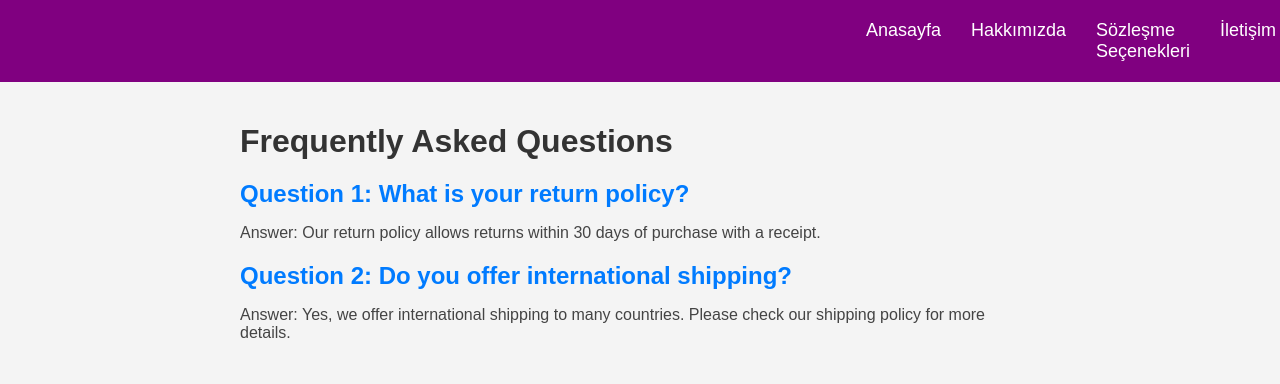
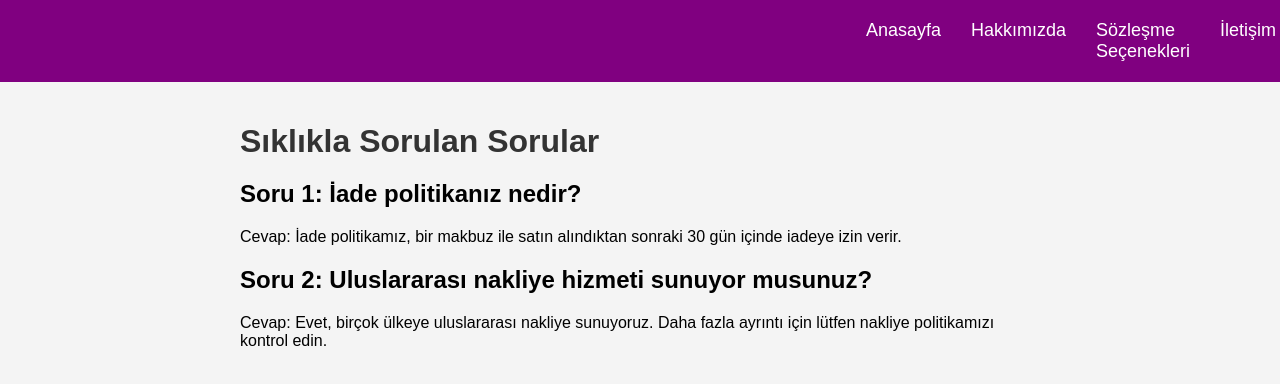
Before and after one commit to mehmetenesaydin/1august, a React (Vite) app in the folder 1august.client/: page /faq in a window 1280 px wide. Shown: the top 384 px of the page. Built offline with nearby package versions, Linux system fonts and the light colour scheme.

Commit message:
Arayüzde FAQ SSS olarak değiştirildi.

```diff
--- a/1august.client/src/App.css
+++ b/1august.client/src/App.css
@@ -111,29 +111,29 @@ nav {
     }
 
 /* FAQ Sayfası Stili */
-.faq-container {
+.sss-container {
     max-width: 800px;
     margin: 0 auto;
     padding: 20px;
 }
 
-    .faq-container h1 {
+    .sss-container h1 {
         font-size: 2rem;
         color: #333;
         margin-bottom: 20px;
     }
 
-    .faq-container .faq-item {
+    .sss-container .faq-item {
         margin-bottom: 20px;
     }
 
-        .faq-container .faq-item h2 {
+        .sss-container .faq-item h2 {
             font-size: 1.5rem;
             color: #007bff;
             margin-bottom: 10px;
         }
 
-        .faq-container .faq-item p {
+        .sss-container .faq-item p {
             font-size: 1rem;
             color: #444;
         }
--- a/1august.client/src/App.tsx
+++ b/1august.client/src/App.tsx
@@ -4,7 +4,7 @@ import Home from './pages/Home';
 import About from './pages/About';
 import Services from './pages/Services';
 import Contact from './pages/Contact';
-import FAQ from './pages/FAQ';
+import FAQ from './pages/SSS';
 import DownloadContract from './pages/DownloadContract'; // Yeni sayfa importu
 import jlogo from './assets/jlogo.png';
 
--- a/1august.client/src/pages/FAQ.tsx
+++ /dev/null
@@ -1,21 +0,0 @@
-import React from 'react';
-import '../App.css'; // CSS dosyasını import et
-
-const FAQ: React.FC = () => {
-    return (
-        <div className="faq-container">
-            <h1>Frequently Asked Questions</h1>
-            <div className="faq-item">
-                <h2>Question 1: What is your return policy?</h2>
-                <p>Answer: Our return policy allows returns within 30 days of purchase with a receipt.</p>
-            </div>
-            <div className="faq-item">
-                <h2>Question 2: Do you offer international shipping?</h2>
-                <p>Answer: Yes, we offer international shipping to many countries. Please check our shipping policy for more details.</p>
-            </div>
-            {/* Add more FAQs as needed */}
-        </div>
-    );
-};
-
-export default FAQ;
--- a/1august.client/src/pages/Home.tsx
+++ b/1august.client/src/pages/Home.tsx
@@ -1,8 +1,9 @@
 
-import React from 'react';
+
 import '../App.css'; // CSS dosyasını import et
 
 const Home: React.FC = () => {
+
     return (
         <div className="home-container">
             <h1>Sözleşme Otomasyonuna Hoşgeldiniz</h1>
--- /dev/null
+++ b/1august.client/src/pages/SSS.tsx
@@ -0,0 +1,21 @@
+import React from 'react';
+import '../App.css'; // CSS dosyasını import et
+
+const SSS: React.FC = () => {
+    return (
+        <div className="sss-container">
+            <h1>Sıklıkla Sorulan Sorular</h1>
+            <div className="sss-item">
+                <h2>Soru 1: İade politikanız nedir?</h2>
+                <p>Cevap: İade politikamız, bir makbuz ile satın alındıktan sonraki 30 gün içinde iadeye izin verir.</p>
+            </div>
+            <div className="sss-item">
+                <h2>Soru 2: Uluslararası nakliye hizmeti sunuyor musunuz?</h2>
+                <p>Cevap: Evet, birçok ülkeye uluslararası nakliye sunuyoruz. Daha fazla ayrıntı için lütfen nakliye politikamızı kontrol edin.</p>
+            </div>
+            {/* Add more FAQs as needed */}
+        </div>
+    );
+};
+
+export default SSS;
```
Also changed, not shown: 1 other file (tests, documents, lock files or other folders).
